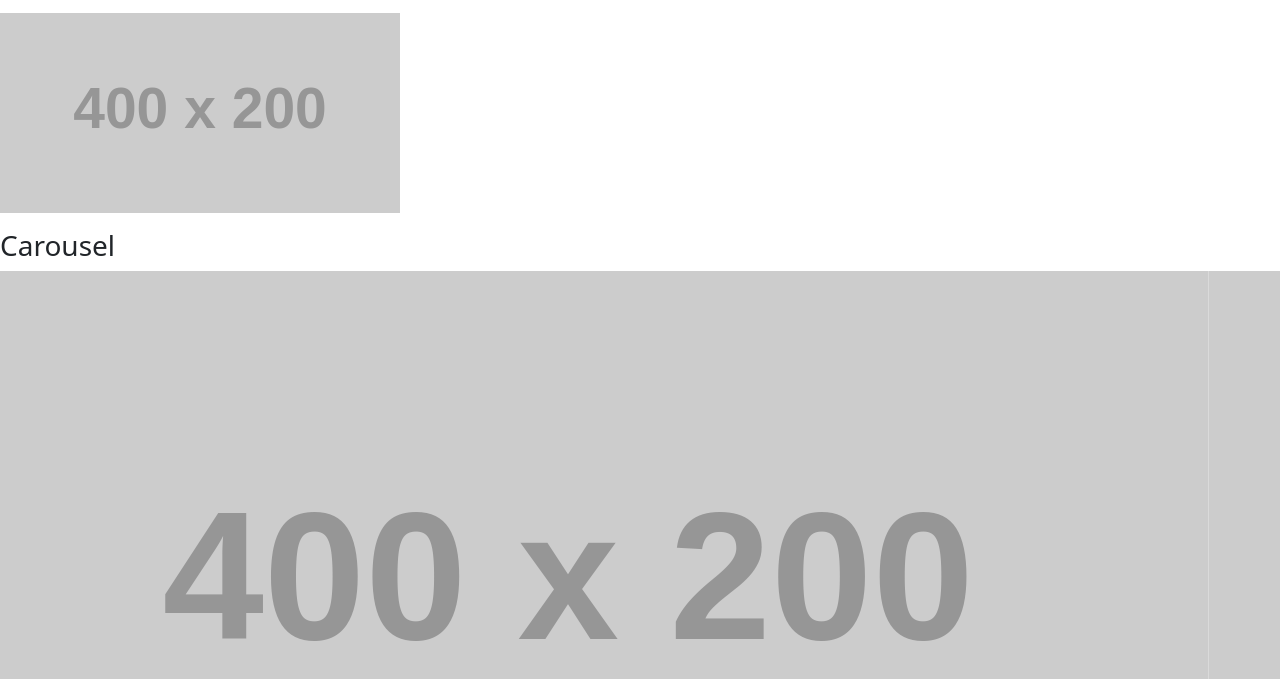
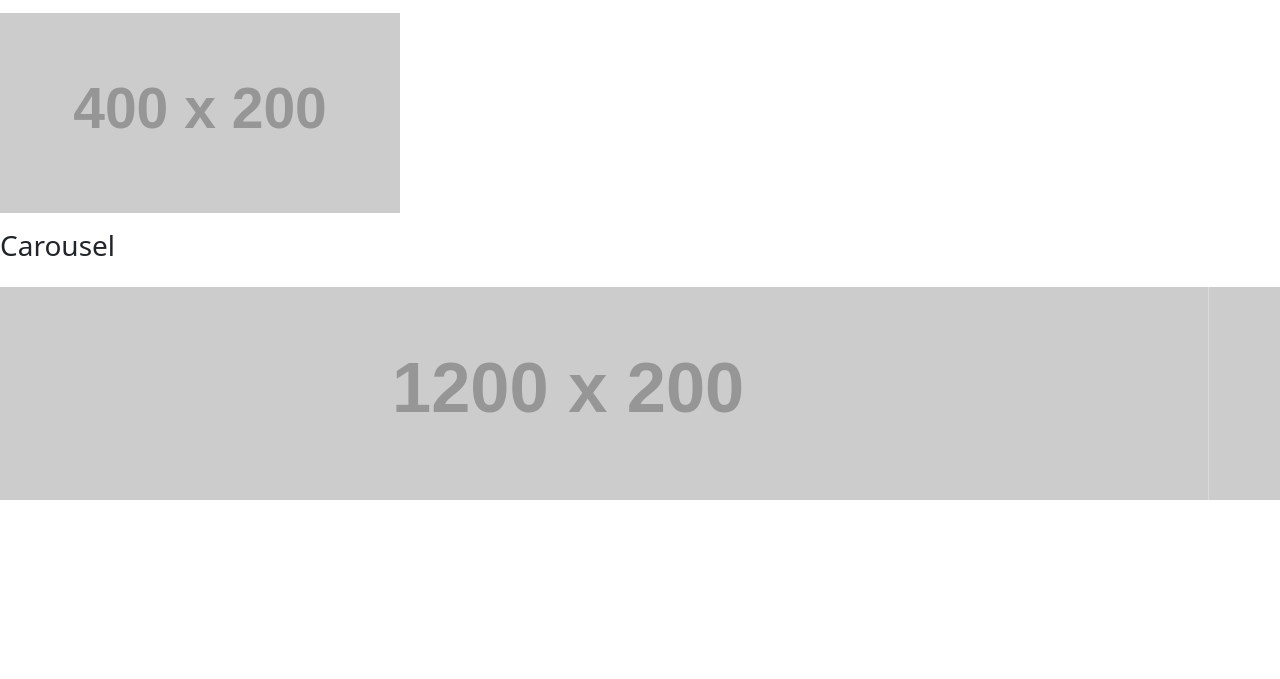
Before and after one commit to AntonMariadas/git-jour2-d, a plain HTML site: page index.html in a window 1280 px wide. Shown: the part 83-762 px from the top of the page. Drawn offline with nearby package versions, Linux system fonts and the light colour scheme; placeholder pictures from the web are drawn by us.

Commit message:
mise a jour du daiporama

```diff
--- a/index.html
+++ b/index.html
@@ -63,27 +63,27 @@
         <h3>Carousel</h3>
         <div
             id="carouselExampleSlidesOnly"
-            class="carousel slide"
+            class="carousel slide my-4"
             data-bs-ride="carousel"
         >
             <div class="carousel-inner">
                 <div class="carousel-item active">
                     <img
-                        src="https://via.placeholder.com/400x200"
+                        src="https://via.placeholder.com/1200x200?text=diapo1"
                         class="d-block w-100"
                         alt="..."
                     />
                 </div>
                 <div class="carousel-item">
                     <img
-                        src="https://via.placeholder.com/400x200"
+                        src="https://via.placeholder.com/1200x200?text=diapo2"
                         class="d-block w-100"
                         alt="..."
                     />
                 </div>
                 <div class="carousel-item">
                     <img
-                        src="https://via.placeholder.com/400x200"
+                        src="https://via.placeholder.com/1200x200?text=diapo3"
                         class="d-block w-100"
                         alt="..."
                     />
```
